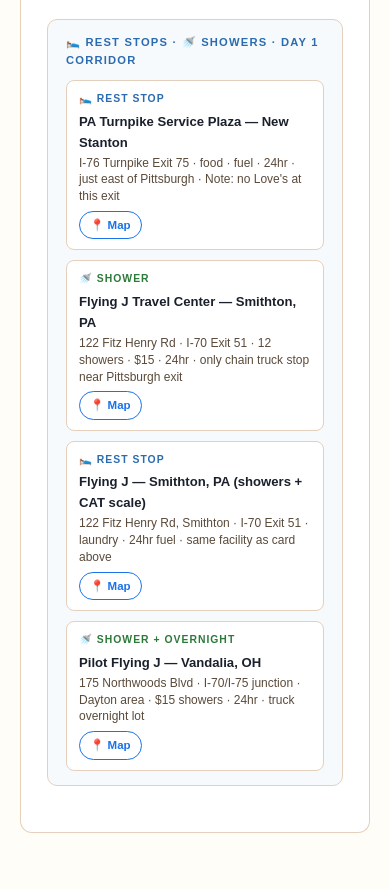
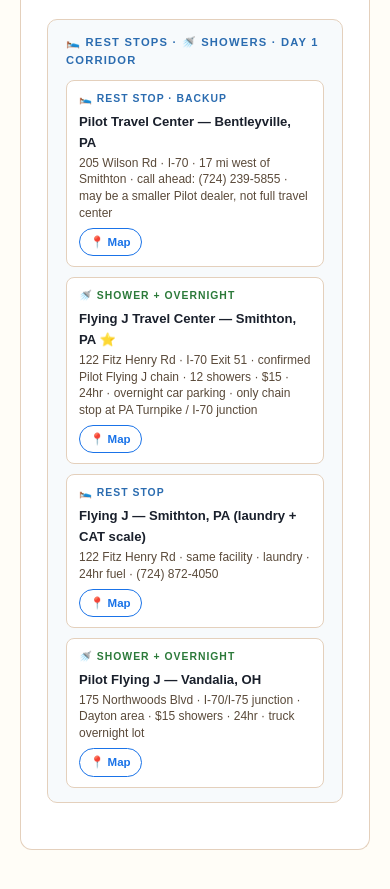
Before and after one commit to AdamDrapkin/grand-american-loop, a plain HTML site: page pre-california/segment-hv-to-kc.html in a window 390 px wide. Shown: the part 3064-3953 px from the top of the page. Drawn offline with nearby package versions, Linux system fonts and the light colour scheme.

Commit message:
Fix Day 1 and Day 17 overnight truck stops — no hotels, no Turnpike plazas
Day 1: Replaced PA Turnpike Service Plaza (1-hr limit, no overnight) with
Pilot Travel Center Bentleyville PA (205 Wilson Rd, backup option, call ahead)
and clarified Flying J Smithton (122 Fitz Henry Rd) as the confirmed chain
overnight with phone number.

Day 17: Replaced non-existent Flying J Willits and Love's Ukiah with Jensen's
Truck Stop Ukiah (1460 N Lovers Ln, (707) 462-4833) — the only truck stop on
US-101 between Grants Pass and SFO. Added corridor note confirming zero chain
truck stops exist on US-101 north of San Francisco. Updated ts-banner and
logistics card with call-ahead requirement.

```diff
--- a/pre-california/segment-hv-to-kc.html
+++ b/pre-california/segment-hv-to-kc.html
@@ -216,21 +216,21 @@
           <div class="ls-title">🛌 Rest Stops · 🚿 Showers · Day 1 Corridor</div>
           <div class="ls-grid">
             <div class="ls-card">
-              <div class="ls-type rest">🛌 Rest Stop</div>
-              <div class="ls-name">PA Turnpike Service Plaza — New Stanton</div>
-              <div class="ls-note">I-76 Turnpike Exit 75 · food · fuel · 24hr · just east of Pittsburgh · Note: no Love's at this exit</div>
-              <a href="https://maps.google.com/?q=40.2062,-79.5659" target="_blank" class="mab gmaps" style="margin-top:6px;font-size:.72rem;padding:4px 10px">📍 Map</a>
+              <div class="ls-type rest">🛌 Rest Stop · Backup</div>
+              <div class="ls-name">Pilot Travel Center — Bentleyville, PA</div>
+              <div class="ls-note">205 Wilson Rd · I-70 · 17 mi west of Smithton · call ahead: (724) 239-5855 · may be a smaller Pilot dealer, not full travel center</div>
+              <a href="https://maps.google.com/?q=40.1316,-80.0006" target="_blank" class="mab gmaps" style="margin-top:6px;font-size:.72rem;padding:4px 10px">📍 Map</a>
             </div>
             <div class="ls-card">
-              <div class="ls-type shower">🚿 Shower</div>
-              <div class="ls-name">Flying J Travel Center — Smithton, PA</div>
-              <div class="ls-note">122 Fitz Henry Rd · I-70 Exit 51 · 12 showers · $15 · 24hr · only chain truck stop near Pittsburgh exit</div>
+              <div class="ls-type shower">🚿 Shower + Overnight</div>
+              <div class="ls-name">Flying J Travel Center — Smithton, PA ⭐</div>
+              <div class="ls-note">122 Fitz Henry Rd · I-70 Exit 51 · confirmed Pilot Flying J chain · 12 showers · $15 · 24hr · overnight car parking · only chain stop at PA Turnpike / I-70 junction</div>
               <a href="https://maps.google.com/?q=40.1700,-79.7317" target="_blank" class="mab gmaps" style="margin-top:6px;font-size:.72rem;padding:4px 10px">📍 Map</a>
             </div>
             <div class="ls-card">
               <div class="ls-type rest">🛌 Rest Stop</div>
-              <div class="ls-name">Flying J — Smithton, PA (showers + CAT scale)</div>
-              <div class="ls-note">122 Fitz Henry Rd, Smithton · I-70 Exit 51 · laundry · 24hr fuel · same facility as card above</div>
+              <div class="ls-name">Flying J — Smithton, PA (laundry + CAT scale)</div>
+              <div class="ls-note">122 Fitz Henry Rd · same facility · laundry · 24hr fuel · (724) 872-4050</div>
               <a href="https://maps.google.com/?q=40.1700,-79.7317" target="_blank" class="mab gmaps" style="margin-top:6px;font-size:.72rem;padding:4px 10px">📍 Map</a>
             </div>
             <div class="ls-card">
```
Also changed, not shown: docs/index.html (+1 -1 lines), pre-california/segment-ys-to-sf.html (+6 -7 lines).
